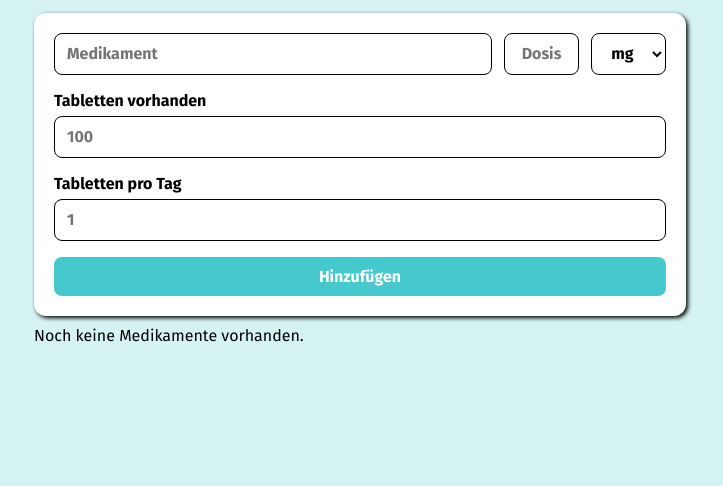
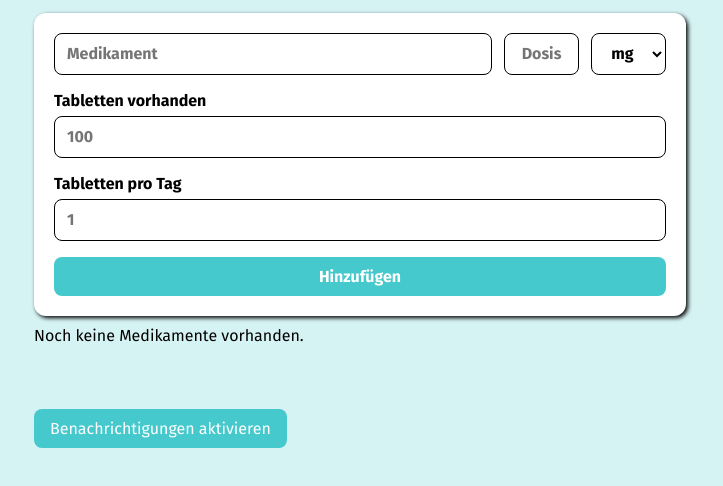
Before and after one commit to chriscodes-bit/drugmind, a website: page index.html in a window 1280 px wide. Shown: the part 244-730 px from the top of the page, without its empty margins (280-1003 px from the left). Drawn offline with Linux system fonts and the light colour scheme; a web font is replaced by a local one.

Commit message:
notifications? i barely know them

```diff
--- a/index.html
+++ b/index.html
@@ -75,7 +75,9 @@
         <section id="reminders" class="tab-content" hidden>
         </section>
     </main>
-
+    <button id="enable-notifications">
+        Benachrichtigungen aktivieren
+    </button>
     <script src="app.js" defer></script>
 </body>
 
```
